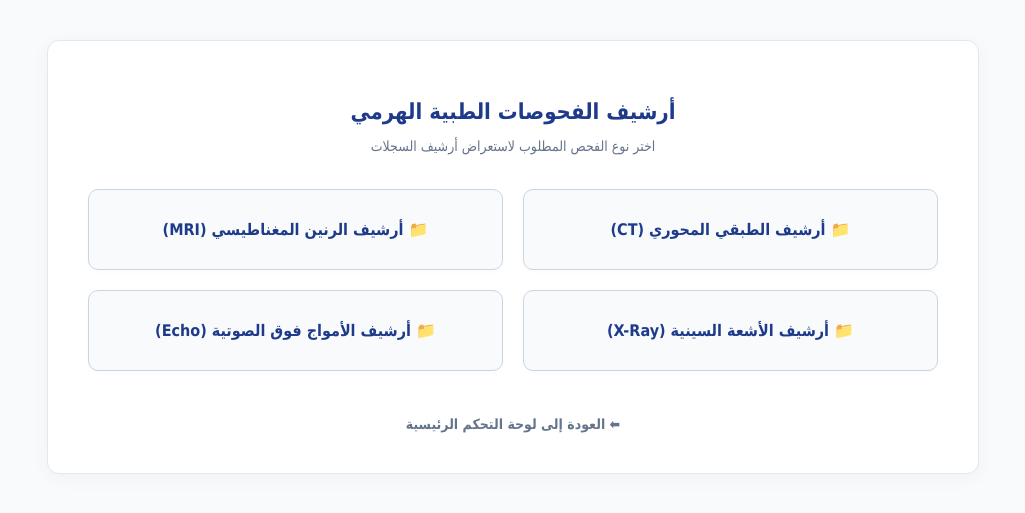
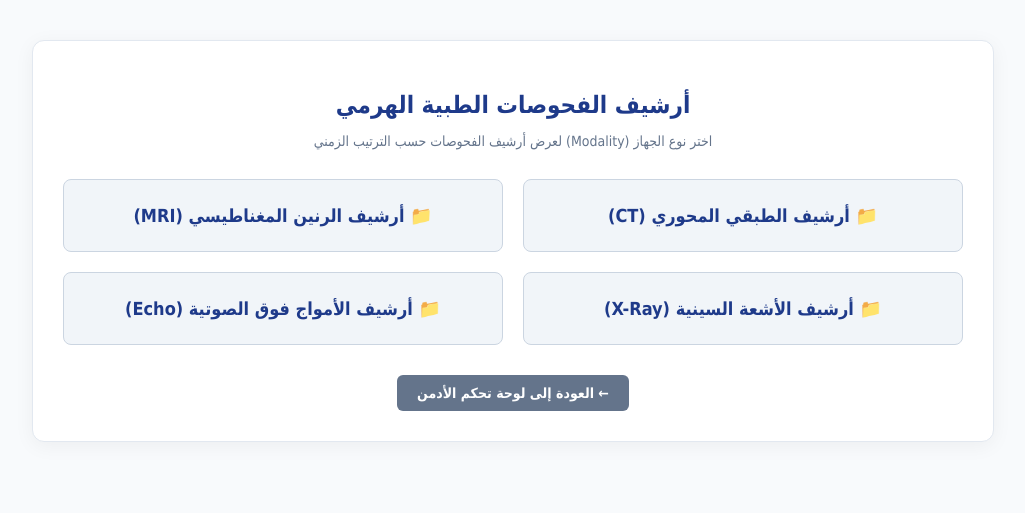
Before and after one commit to mamdouhsaad732-ux/medical_pacs_system, a Python web app: template templates/archive_home.html in a window 1280 px wide. Shown: the top 513 px of the page, without its empty margins (127-1152 px from the left). Run offline with Jinja, Linux system fonts and the light colour scheme; the template is opened without the code that fills it, so the values that code supplies are empty.

Commit message:
Update archive_home.html

```diff
--- a/templates/archive_home.html
+++ b/templates/archive_home.html
@@ -2,23 +2,23 @@
 <html lang="ar" dir="rtl">
 <head>
     <meta charset="UTF-8">
-    <title>أرشيف المركز الطبي - الدكتور سامر</title>
+    <title>أرشيف الفحوصات الطبية الهرمي</title>
     <style>
         body { font-family: Tahoma, sans-serif; background: #f8fafc; margin: 0; padding: 40px; color: #1e293b; }
-        .container { max-width: 850px; background: white; margin: auto; padding: 40px; border-radius: 12px; box-shadow: 0 4px 20px rgba(0,0,0,0.04); text-align: center; border: 1px solid #e2e8f0; }
-        h2 { color: #1e3a8a; margin-bottom: 10px; font-size: 22px; }
-        p.subtitle { color: #64748b; margin-bottom: 35px; font-size: 14px; }
-        .grid { display: grid; grid-template-columns: 1fr 1fr; gap: 20px; margin-bottom: 30px; }
-        .card { background: #f8fafc; border: 1px solid #cbd5e1; padding: 30px 20px; border-radius: 10px; text-decoration: none; color: #1e3a8a; font-size: 16px; font-weight: bold; transition: all 0.2s ease; box-shadow: 0 2px 5px rgba(0,0,0,0.02); }
-        .card:hover { background: #eff6ff; border-color: #3b82f6; transform: translateY(-2px); box-shadow: 0 6px 15px rgba(59,130,246,0.1); }
-        .back-link { display: inline-block; color: #64748b; text-decoration: none; font-weight: bold; font-size: 14px; margin-top: 15px; transition: 0.2s; }
-        .back-link:hover { color: #1e293b; }
+        .container { max-width: 900px; background: white; margin: auto; padding: 30px; border-radius: 12px; box-shadow: 0 4px 20px rgba(0,0,0,0.05); border: 1px solid #e2e8f0; text-align: center; }
+        h2 { color: #1e3a8a; margin-bottom: 5px; }
+        p { color: #64748b; margin-bottom: 30px; font-size: 14px; }
+        .grid { display: grid; grid-template-columns: repeat(2, 1fr); gap: 20px; margin-bottom: 30px; }
+        .card { background: #f1f5f9; border: 1px solid #cbd5e1; padding: 25px; border-radius: 8px; text-decoration: none; color: #1e3a8a; font-weight: bold; font-size: 18px; transition: 0.2s; display: block; }
+        .card:hover { background: #1e3a8a; color: white; transform: translateY(-2px); }
+        .btn-back { background: #64748b; color: white; padding: 10px 20px; border-radius: 6px; text-decoration: none; font-weight: bold; font-size: 14px; display: inline-block; }
+        .btn-back:hover { background: #475569; }
     </style>
 </head>
 <body>
     <div class="container">
         <h2>أرشيف الفحوصات الطبية الهرمي</h2>
-        <p class="subtitle">اختر نوع الفحص المطلوب لاستعراض أرشيف السجلات</p>
+        <p>اختر نوع الجهاز (Modality) لعرض أرشيف الفحوصات حسب الترتيب الزمني</p>
 
         <div class="grid">
             <a href="/doctor/archive/CT" class="card">📁 أرشيف الطبقي المحوري (CT)</a>
@@ -27,7 +27,7 @@
             <a href="/doctor/archive/Echo" class="card">📁 أرشيف الأمواج فوق الصوتية (Echo)</a>
         </div>
 
-        <a href="/doctor" class="back-link">⬅ العودة إلى لوحة التحكم الرئيسية</a>
+        <a href="/doctor" class="btn-back">← العودة إلى لوحة تحكم الأدمن</a>
     </div>
 </body>
 </html>
```
